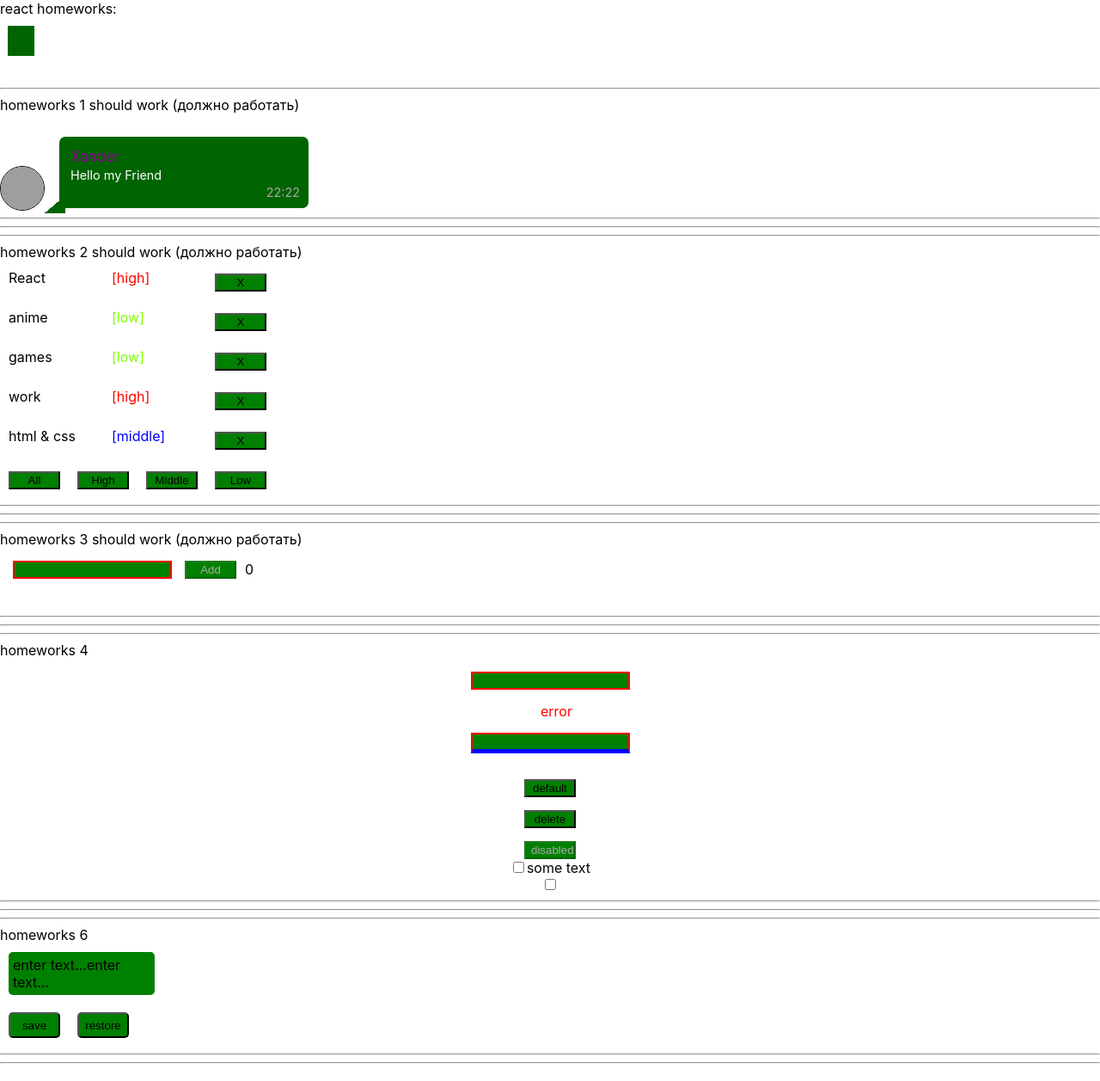
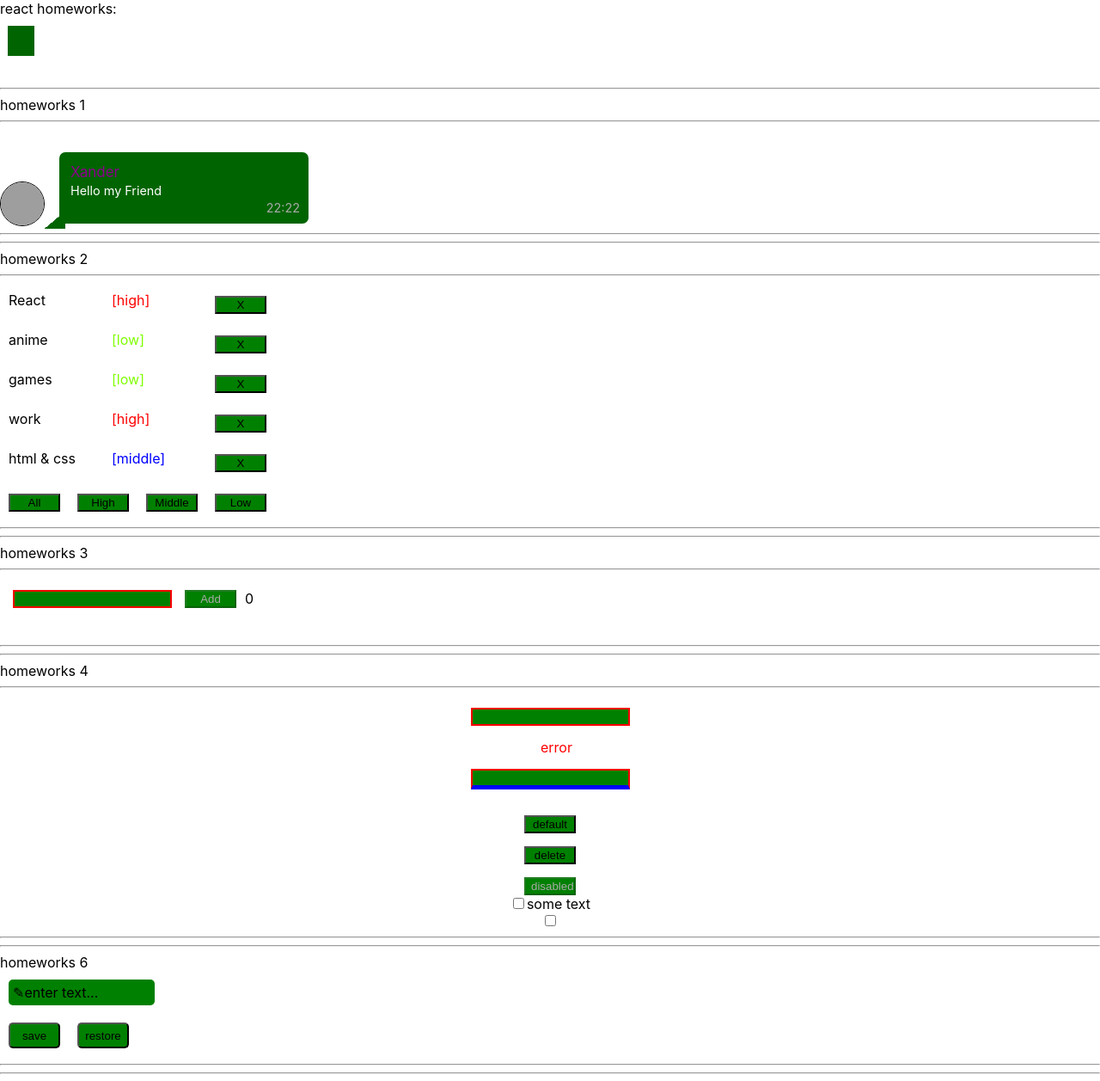
Before and after one commit to Colibnic-Alexandru/incubator-homework, a React (Create React App) app: page /#/pre-junior in a window 1280 px wide. Shown: the whole page at 86% size. Built offline with nearby package versions, Linux system fonts and the light colour scheme; grey boxes are pictures that could not be loaded.

Commit message:
add homeworks 7 and mini refactor

```diff
--- a/src/p2-homeworks/h1/HW1.tsx
+++ b/src/p2-homeworks/h1/HW1.tsx
@@ -14,8 +14,7 @@ function HW1() {
         <div>
             <hr/>
             homeworks 1
-
-            should work (должно работать)
+            <hr/>
 
             <Message
                 avatar={messageData.avatar}
@@ -23,8 +22,6 @@ function HW1() {
                 message={messageData.message}
                 time={messageData.time}
             />
-
-            <hr/>
             <hr/>
         </div>
     )
--- a/src/p2-homeworks/h2/HW2.tsx
+++ b/src/p2-homeworks/h2/HW2.tsx
@@ -1,7 +1,7 @@
 import React, {useState} from 'react'
 import Affairs from './Affairs'
 
-// types
+
 export type AffairPriorityType = 'high' | 'low' | 'middle'
 export type AffairType = {
     _id: number,
@@ -39,15 +39,12 @@ function HW2() {
         <div>
             <hr/>
             homeworks 2
-
-            should work (должно работать)
+            <hr/>
             <Affairs
                 data={filteredAffairs}
                 setFilter={setFilter}
                 deleteAffairCallback={deleteAffairCallback}
             />
-
-            <hr/>
             <hr/>
         </div>
     )
--- a/src/p2-homeworks/h3/HW3.tsx
+++ b/src/p2-homeworks/h3/HW3.tsx
@@ -20,11 +20,8 @@ function HW3() {
         <div>
             <hr/>
             homeworks 3
-
-            should work (должно работать)
+            <hr/>
             <GreetingContainer users={users} addUserCallback={addUserCallback}/>
-
-            <hr/>
             <hr/>
         </div>
     )
--- a/src/p2-homeworks/h4/HW4.tsx
+++ b/src/p2-homeworks/h4/HW4.tsx
@@ -23,7 +23,7 @@ function HW4() {
         <div>
             <hr/>
             homeworks 4
-
+            <hr/>
             <div className={s.column}>
                 <SuperInputText
                     value={text}
@@ -68,11 +68,6 @@ function HW4() {
             </div>
 
             <hr/>
-            {/*для личного творчества, могу проверить*/}
-            {/*<AlternativeSuperInputText/>*/}
-            {/*<AlternativeSuperButton/>*/}
-            {/*<AlternativeSuperCheckbox/>*/}
-            <hr/>
         </div>
     )
 }
--- a/src/p2-homeworks/h5-rrd-v6/Pages.tsx
+++ b/src/p2-homeworks/h5-rrd-v6/Pages.tsx
@@ -1,5 +1,5 @@
 import React from 'react'
-import {Route, Routes} from "react-router-dom";
+import {Route, Routes, Navigate} from "react-router-dom";
 import PreJunior from "./pages/PreJunior";
 import Error404 from "./pages/Error404";
 import {Junior} from "./pages/Junior";
@@ -15,7 +15,7 @@ function Pages() {
     return (
         <div>
             <Routes>
-                <Route path={'/'}/>
+                <Route path={'/'} element={<Navigate to={PATH.PRE_JUNIOR}/>} />
                 <Route path={PATH.JUNIOR_PLUS} element={<JuniorPlus/>}/>
                 <Route path={PATH.JUNIOR} element={<Junior/>}/>
                 <Route path={PATH.PRE_JUNIOR} element={<PreJunior/>}/>
--- a/src/p2-homeworks/h5-rrd-v6/pages/Junior.tsx
+++ b/src/p2-homeworks/h5-rrd-v6/pages/Junior.tsx
@@ -1,9 +1,10 @@
 import React from 'react';
+import HW7 from "../../h7/HW7";
 
 export const Junior = () => {
     return (
         <div>
-            Junior
+           <HW7/>
         </div>
     );
 };
--- a/src/p2-homeworks/h6/common/c4-SuperEditableSpan/SuperEditableSpan.tsx
+++ b/src/p2-homeworks/h6/common/c4-SuperEditableSpan/SuperEditableSpan.tsx
@@ -67,8 +67,7 @@ const SuperEditableSpan: React.FC<SuperEditableSpanType> = (
 
                         {...restSpanProps}
                     >
-                        {children}
-                        {children || restProps.value}
+                        ✎{children || restProps.value}
                     </span>
                 )
             }
--- a/src/p2-homeworks/h7/HW7.tsx
+++ b/src/p2-homeworks/h7/HW7.tsx
@@ -1,8 +1,8 @@
 import React, {useState} from 'react'
-import SuperSelect from './common/c5-SuperSelect/SuperSelect'
 import SuperRadio from './common/c6-SuperRadio/SuperRadio'
+import SuperSelect from "./common/c5-SuperSelect/SuperSelect";
 
-const arr = ['x', 'y', 'z']
+const arr = ['Alex', 'Dima', 'Vlad']
 
 function HW7() {
     const [value, onChangeOption] = useState(arr[1])
@@ -11,8 +11,7 @@ function HW7() {
         <div>
             <hr/>
             homeworks 7
-
-            {/*should work (должно работать)*/}
+           <hr/>
             <div>
                 <SuperSelect
                     options={arr}
@@ -28,11 +27,6 @@ function HW7() {
                     onChangeOption={onChangeOption}
                 />
             </div>
-
-            <hr/>
-            {/*для личного творчества, могу проверить*/}
-            {/*<AlternativeSuperSelect/>*/}
-            {/*<AlternativeSuperRadio/>*/}
             <hr/>
         </div>
     )
--- a/src/p2-homeworks/h7/common/c5-SuperSelect/SuperSelect.tsx
+++ b/src/p2-homeworks/h7/common/c5-SuperSelect/SuperSelect.tsx
@@ -3,8 +3,8 @@ import React, {SelectHTMLAttributes, DetailedHTMLProps, ChangeEvent} from 'react
 type DefaultSelectPropsType = DetailedHTMLProps<SelectHTMLAttributes<HTMLSelectElement>, HTMLSelectElement>
 
 type SuperSelectPropsType = DefaultSelectPropsType & {
-    options?: any[]
-    onChangeOption?: (option: any) => void
+    options?: Array<string>
+    onChangeOption?: (option: string) => void
 }
 
 const SuperSelect: React.FC<SuperSelectPropsType> = (
@@ -14,10 +14,12 @@ const SuperSelect: React.FC<SuperSelectPropsType> = (
         ...restProps
     }
 ) => {
-    const mappedOptions: any[] = []; // map options with key
+
+    const mappedOptions: any [] = options ? options.map((el, i)=> <option key={i}>{el}</option>) : []
 
     const onChangeCallback = (e: ChangeEvent<HTMLSelectElement>) => {
-        // onChange, onChangeOption
+        onChange && onChange(e)
+        onChangeOption && onChangeOption(e.currentTarget.value)
     }
 
     return (
--- a/src/p2-homeworks/h7/common/c6-SuperRadio/SuperRadio.tsx
+++ b/src/p2-homeworks/h7/common/c6-SuperRadio/SuperRadio.tsx
@@ -3,8 +3,8 @@ import React, {ChangeEvent, InputHTMLAttributes, DetailedHTMLProps} from 'react'
 type DefaultRadioPropsType = DetailedHTMLProps<InputHTMLAttributes<HTMLInputElement>, HTMLInputElement>
 
 type SuperRadioPropsType = DefaultRadioPropsType & {
-    options?: any[]
-    onChangeOption?: (option: any) => void
+    options?: Array<string>
+    onChangeOption?: (option: string) => void
 }
 
 const SuperRadio: React.FC<SuperRadioPropsType> = (
@@ -16,15 +16,19 @@ const SuperRadio: React.FC<SuperRadioPropsType> = (
     }
 ) => {
     const onChangeCallback = (e: ChangeEvent<HTMLInputElement>) => {
-        // onChange, onChangeOption
+        onChange && onChange(e)
+        onChangeOption && onChangeOption(e.currentTarget.value)
     }
 
 
-    const mappedOptions: any[] = options ? options.map((o, i) => ( // map options with key
+    const mappedOptions: any[] = options ? options.map((o, i) => (
         <label key={name + '-' + i}>
             <input
                 type={'radio'}
-                // name, checked, value, onChange
+                name={name}
+                onChange={onChangeCallback}
+                value={o}
+                checked={o === value}
             />
             {o}
         </label>
```
